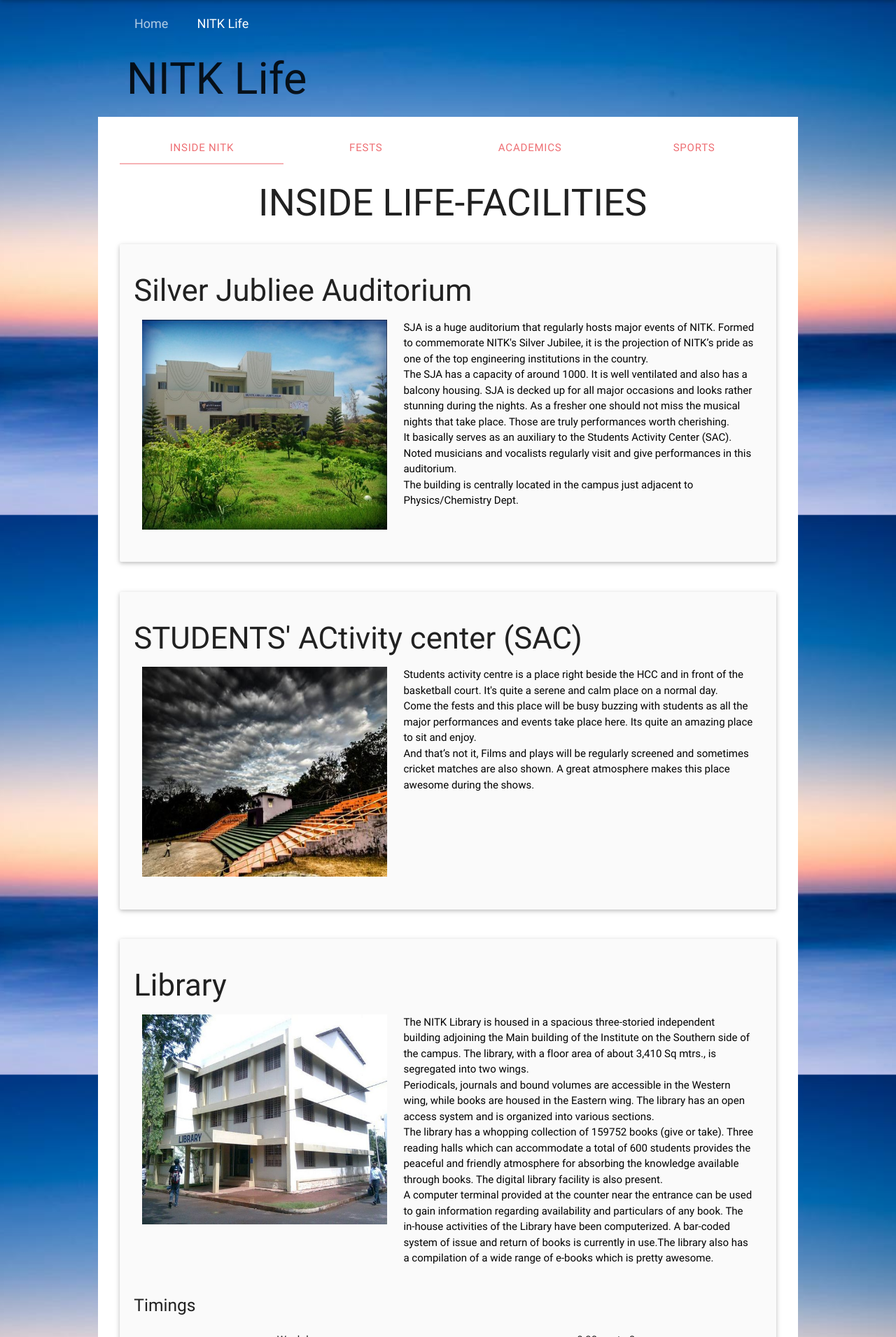
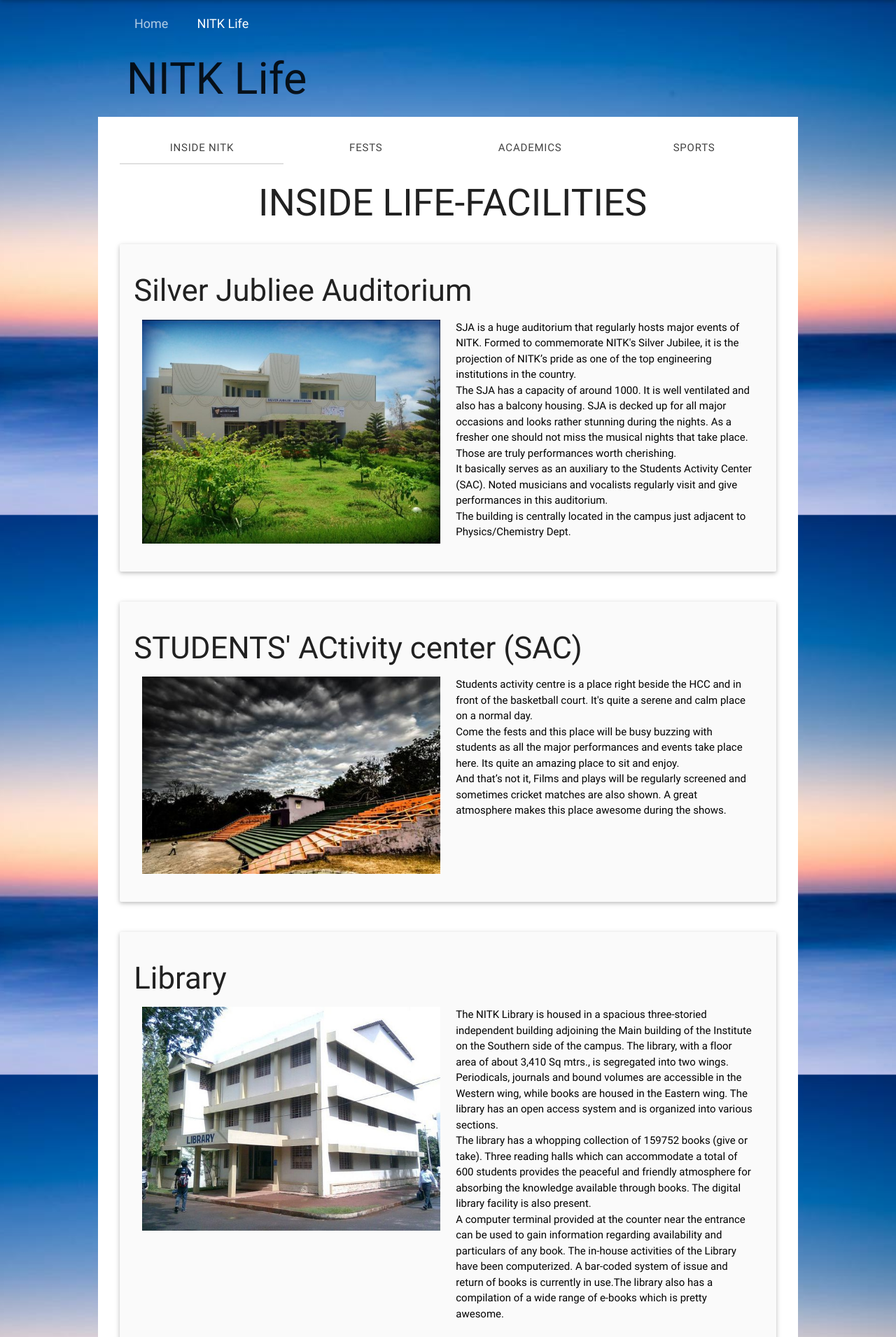
Before and after one commit to devmonster423/django-student-web, a Django app: template src/templates/nitk_life.html in a window 1280 px wide. Shown: the part 64-1975 px from the top of the page at 70% size. Run offline with Django 3.2, Linux system fonts and the light colour scheme; the template is opened without the code that fills it, so the values that code supplies are empty; some libraries are stand-ins or nearby versions.

Commit message:
Responsive Image fixed, tab color changed

```diff
--- a/src/static/site/css/main.css
+++ b/src/static/site/css/main.css
@@ -393,3 +393,16 @@ i.biggercircle {
 .footer, .push {
     height: 190px; /* .push must be the same height as .footer */
 }
+
+.tabs .tab a {
+      color: #424242;
+  }
+
+
+.tabs .tab a:hover {
+    color: #e0e0e0;
+}
+
+.tabs .indicator {
+    background-color: #e0e0e0;
+}
--- a/src/templates/nitk_life.html
+++ b/src/templates/nitk_life.html
@@ -46,14 +46,14 @@
 
 
                         <div class="row">
-                          <div class="col s12 m12 l12">
+                          <div class="col s12">
                             <div class="card-panel grey lighten-5">
                               <h3 class="align-left"> Silver Jubliee Auditorium </h3>
                               <div class= "row">
-                                <div class="col s12 m5 l5">
-                                  <img src="{% static 'site/img/sja.jpg' %}" alt="sja" style="height:300px;width:350px;">
+                                <div class="col s12 l6">
+                                  <img src="{% static 'site/img/sja.jpg' %}" alt="sja" style="display:block;height:auto;width:100%">
                                 </div>
-                                <div class="col s12 m7 l7">
+                                <div class="col s12 l6">
                                   <p> <span class="black-text">SJA is a huge auditorium that regularly hosts major events of NITK. Formed to commemorate NITK's Silver Jubilee, it is the projection of NITK’s pride as one of the top engineering institutions in the country.<br>
 
                                   The SJA has a capacity of around 1000. It is well ventilated and also has a balcony housing. SJA is decked up for all major occasions and looks rather stunning during the nights. As a fresher one should not miss the musical nights that take place. Those are truly performances worth cherishing.<br>
@@ -69,14 +69,14 @@
                         </div>
 
                         <div class="row">
-                          <div class="col s12 m12 l12">
+                          <div class="col s12">
                             <div class="card-panel grey lighten-5">
                               <h3 class="align-left"> STUDENTS' ACtivity center (SAC)</h3>
                               <div class= "row">
-                                <div class="col s12 m5 l5">
-                                  <img src="{% static 'site/img/sac.jpg' %}" alt="sac" style="height:300px;width:350px;">
+                                <div class="col s12 l6">
+                                  <img src="{% static 'site/img/sac.jpg' %}" alt="sac" style="display:block;height:auto;width:100%">
                                 </div>
-                                <div class="col s12 m7 l7">
+                                <div class="col s12 l6">
                                   <p> <span class="black-text">
                                       Students activity centre is a place right beside the HCC and in front of the basketball court. It's quite a serene and calm place on a normal day.
                                       <br>
@@ -91,14 +91,14 @@
                         </div>
 
                         <div class="row">
-                          <div class="col s12 m12 l12">
+                          <div class="col s12">
                             <div class="card-panel grey lighten-5">
                               <h3 class="align-left"> Library </h3>
                               <div class= "row">
-                                <div class="col s12 m5 l5">
-                                  <img src="{% static 'site/img/library.jpg' %}" alt="library" style="height:300px;width:350px;">
+                                <div class="col s12 l6">
+                                  <img src="{% static 'site/img/library.jpg' %}" alt="library" style="display:block;height:auto;width:100%">
                                 </div>
-                                <div class="col s12 m7 l7">
+                                <div class="col s12 l6">
                                   <p> <span class="black-text">The NITK Library is housed in a spacious three-storied independent building adjoining the Main building of the Institute on the Southern side of the campus. The library, with a floor area of about 3,410 Sq mtrs., is segregated into two wings.
                                   <br>
                                   Periodicals, journals and bound volumes are accessible in the Western wing, while books are housed in the Eastern wing. The library has an open access system and is organized into various sections.
@@ -145,14 +145,14 @@
                         </div>
 
                         <div class="row">
-                          <div class="col s12 m12 l12">
+                          <div class="col s12">
                             <div class="card-panel grey lighten-5">
                               <h3 class="align-left"> Health Care Centre</h3>
                               <div class= "row">
-                                <div class="col s12 m5 l5">
-                                  <img src="{% static 'site/img/hcc.jpg' %}" alt="hcc" style="height:300px;width:350px;">
+                                <div class="col s12 l6">
+                                  <img src="{% static 'site/img/hcc.jpg' %}" alt="hcc" style="display:block;height:auto;width:100%">
                                 </div>
-                                <div class="col s12 m7 l7">
+                                <div class="col s12 l6">
                                   <p> <span class="black-text">
                                     The Health Care Centre also known as HCC is a unique facility. Free doctors + medicine! You really couldn’t ask for more. Many private colleges do not have such a facility. It is situated in the centre of the campus opposite the main grounds.
 
@@ -171,19 +171,19 @@
 
 
                         <div class="row">
-                          <div class="col s12 m12 l12">
+                          <div class="col s12">
                             <div class="card-panel grey lighten-5">
                               <h3 class="align-left"> Main Building</h3>
                               <div class= "row">
-                                <div class="col s12 m6 l6">
-                                  <img src="{% static 'site/img/mb1.jpg' %}" alt="mb1" style="height:400px;width:475px;">
+                                <div class="col s12 m6">
+                                  <img src="{% static 'site/img/mb1.jpg' %}" alt="mb1" style="display:block;height:auto;width:100%">
                                 </div>
-                                <div class="col s12 m6 l6">
-                                  <img src="{% static 'site/img/hcc.jpg' %}" alt="mb2" style="height:400px;width:425px;">
+                                <div class="col s12 m6">
+                                  <img src="{% static 'site/img/hcc.jpg' %}" alt="mb2" style="display:block;height:auto;width:100%">
                                 </div>
                               </div>
                               <div class="row">
-                                <div class="col s12 m12 l12">
+                                <div class="col s12">
                                   <p> <span class="black-text">
 
                                     This is the mother of all buildings at NITK. Here lies the Administration office and all the officials’ office. From the Dean and the Director to the peon, everyone’s office can be found here. Visit this place for all official purposes. ( A word of warning, don’t enter this building in shorts or you are done for :P)<br>
@@ -203,19 +203,19 @@
                         </div>
 
                         <div class="row">
-                          <div class="col s12 m12 l12">
+                          <div class="col s12">
                             <div class="card-panel grey lighten-5">
                               <h3 class="align-left"> Workshop</h3>
                               <div class= "row">
-                                <div class="col s12 m6 l6">
-                                  <img src="{% static 'site/img/workshop1.jpg' %}" alt="wk1" style="height:400px;width:425px;">
+                                <div class="col s12 m6">
+                                  <img src="{% static 'site/img/workshop1.jpg' %}" alt="wk1" style="display:block;height:auto;width:100%">
                                 </div>
-                                <div class="col s12 m6 l6">
-                                 <img src="{% static 'site/img/workshop2.jpg' %}" alt="wk2" style="height:400px;width:425px;">
+                                <div class="col s12 m6">
+                                 <img src="{% static 'site/img/workshop2.jpg' %}" alt="wk2" style="display:block;height:auto;width:100%">
                                 </div>
                               </div>
                               <div class="row">
-                                <div class="col s12 m12 l12">
+                                <div class="col s12">
                                   <p> <span class="black-text">
 
                                    The workshop building was the first building to be set up during the early days of NITK ( or KREC as twas back then). Now it is being used for Mechanical workspace and contains high end sophisticated machines used for machining purposes.<br>
@@ -232,16 +232,16 @@
 
 
                         <div class="row">
-                          <div class="col s12 m12 l12">
+                          <div class="col s12">
                             <div class="card-panel grey lighten-5">
                               <h3 class="align-left"> Campus Map</h3>
                               <div class= "row">
-                                <div class="col s12 m12">
-                                  <img src="{% static 'site/img/campusmap.png' %}" alt="campusmap" style="height:400px;width:100%;">
+                                <div class="col s12">
+                                  <img src="{% static 'site/img/campusmap.png' %}" alt="campusmap" style="display:block;height:auto;width:100%">
                                 </div>
                               </div>
                               <div class="row">
-                                <div class="col s12 m12">
+                                <div class="col s12">
                                   <p> <span class="black-text">
                                       SAC - Students' Activity Center<br>
                                       SJA - Silver Jubilee Auditorium<br>
@@ -267,17 +267,16 @@
 	<div id="fest">
 
                        <div class="row">
-                          <div class="col s12 m12 l12">
+                          <div class="col s12">
                             <div class="card-panel grey lighten-5">
                               <h3 class="center-align">Engineer</h3>
                               <div class= "row">
-                                <div class="col  push-m3 ">
-                                  <img src="{% static 'site/img/engi1.jpg' %}" alt="engi1" style="height:400px;width:425px;">
+                                <div class="col s12">
+                                  <img src="{% static 'site/img/engi1.jpg' %}" alt="engi1" style="display:block;height:auto;width:100%">
                                 </div>
 
-                              </div>
-                              <div class="row">
-                                <div class="col s12 m12 l12">
+
+                                <div class="col s12">
                                   <p> <span class="black-text">
                                      Engineer is the Annual Technical Symposium of NITK Surathkal and is one of the largest of its kind in India. Started in 2005 as an amalgamation of many technical fests held in NITK Surathkal by its various student clubs, Engineer has grown in leaps and bounds over the years. It is held over 4 days in the second half of the month of October and has consistently attracted participants from all over India. A Penrose Triangle is used as its logo with the tagline 'Think.Create.Engineer'.<br>
 
@@ -296,17 +295,16 @@
                         </div>
 
                           <div class="row">
-                          <div class="col s12 m12 l12">
+                          <div class="col s12">
                             <div class="card-panel grey lighten-5">
                               <h3 class="center-align">Incident</h3>
                               <div class= "row">
-                                <div class="col  push-m3 ">
-                                  <img src="{% static 'site/img/inci1.jpg' %}" alt="inci1" style="height:400px;width:425px;">
+                                <div class="col s12">
+                                  <img src="{% static 'site/img/inci1.jpg' %}" alt="inci1" style="display:block;height:auto;width:100%">
                                 </div>
 
-                              </div>
-                              <div class="row">
-                                <div class="col s12 m12 l12">
+
+                                <div class="col s12">
                                   <p> <span class="black-text">
                                     Incident is the second largest cultural festival of South India. It is now a permanent mark on the calendar, during the months of February - March and attracts over 25000 footfalls every year. This huge ingress is justified, as Incident or 'Inci' is replete with a mind-boggling array of things to do and see. It has featured amazing performances by artistes of calibre likef KK, Kunal Ganjawala, Sunidhi Chauhan, Javed Ali and Salim-Sulaiman, as well as bands such as Indian Ocean, Motherjane, Swarathma and Led Zeppelica. International performing artistes like Roy Zaltsman and The Turbans have also performed at incident in the World Fest, held for the first time in 2014.<br>
 
@@ -320,17 +318,16 @@
                         </div>
 
                            <div class="row">
-                          <div class="col s12 m12 l12">
+                          <div class="col s12">
                             <div class="card-panel grey lighten-5">
                               <h3 class="center-align">Crescendo</h3>
                               <div class= "row">
-                                <div class="col  push-m3 ">
-                                  <img src="{% static 'site/img/crescendo.jpg' %}" alt="crescendo" style="height:400px;width:425px;">
+                                <div class="col s12">
+                                  <img src="{% static 'site/img/crescendo.jpg' %}" alt="crescendo" style="display:block;height:auto;width:100%">
                                 </div>
 
-                              </div>
-                              <div class="row">
-                                <div class="col s12 m12 l12">
+
+                                <div class="col s12">
                                   <p> <span class="black-text">
 
 
@@ -345,17 +342,16 @@
                         </div>
 
                        <div class="row">
-                          <div class="col s12 m12 l12">
+                          <div class="col s12">
                             <div class="card-panel grey lighten-5">
                               <h3 class="center-align">Bharath Darshan</h3>
                               <div class= "row">
-                                <div class="col  push-m3 ">
-                                  <img src="{% static 'site/img/bharath.jpg' %}" alt="bd" style="height:400px;width:425px;">
+                                <div class="col s12">
+                                  <img src="{% static 'site/img/bharath.jpg' %}" alt="bd" style="display:block;height:auto;width:100%">
                                 </div>
 
-                              </div>
-                              <div class="row">
-                                <div class="col s12 m12 l12">
+
+                                <div class="col s12">
                                   <p> <span class="black-text">
 
 
@@ -372,17 +368,16 @@
 
 
                        <div class="row">
-                          <div class="col s12 m12 l12">
+                          <div class="col s12">
                             <div class="card-panel grey lighten-5">
                               <h3 class="center-align">NITK Film Festival</h3>
                               <div class= "row">
-                                <div class="col  push-m3 ">
-                                  <img src="{% static 'site/img/filmfestival.jpg' %}" alt="filmfestival" style="height:400px;width:425px;">
+                                <div class="col s12">
+                                  <img src="{% static 'site/img/filmfestival.jpg' %}" alt="filmfestival" style="display:block;height:auto;width:100%">
                                 </div>
 
-                              </div>
-                              <div class="row">
-                                <div class="col s12 m12 l12">
+
+                                <div class="col s12">
                                   <p> <span class="black-text">
 
                                     A celebration of Cinema. A group of Film Enthusiasts centered at NITK, Surathkal on a debut venture to bring the best of Indian Cinema to the coastal town. Year 2016, marked the inception of NITK Film Festival.<br>
@@ -407,12 +402,12 @@
     <h3 class="center-align"> (FIRST YEAR) </h3>
 
     <div class="row">
-                          <div class="col s12 m12 l12">
+                          <div class="col s12">
                             <div class="card-panel grey lighten-5">
                               <h3 class="align-left"> PHYSICS CYCLE</h3>
 
                               <div class="row">
-                                <div class="col s12 m12 l12">
+                                <div class="col s12">
                                   <h5>1. Physics - PH111 (4 credits)-</h5>
                                   <p>Physics cycle has 2 4 credit courses. Physics course structure is THE best among all first year courses. You will be introduced to the very famous Einstein’s theory of relativity. The course will go deeper into Quantum Mechanics and Structure of materials. Studying for physics can be challenging.
 
@@ -460,12 +455,12 @@
 
 
                         <div class="row">
-                          <div class="col s12 m12 l12">
+                          <div class="col s12">
                             <div class="card-panel grey lighten-5">
                               <h3 class="align-left"> CHEMISTRY CYCLE</h3>
 
                               <div class="row">
-                                <div class="col s12 m12 l12">
+                                <div class="col s12">
 
                                   <h5>1. Chemistry –CY110 (3 credits)-</h5>
 
@@ -523,11 +518,11 @@
 
   <h2 class="center-align"> SPORTS IN NITK </h2>
   <div class="row">
-                          <div class="col s12 m12 l12">
+                          <div class="col s12">
                             <div class="card-panel grey lighten-5">
 
                               <div class="row">
-                                <div class="col s12 m12 l12">
+                                <div class="col s12">
 
                                 <p>  <br><br><br>
                                 Did you think that NITK is just a temple of nerds and extracurricular activities like sports and games are not given any kind of attention then think again.<br>
```
